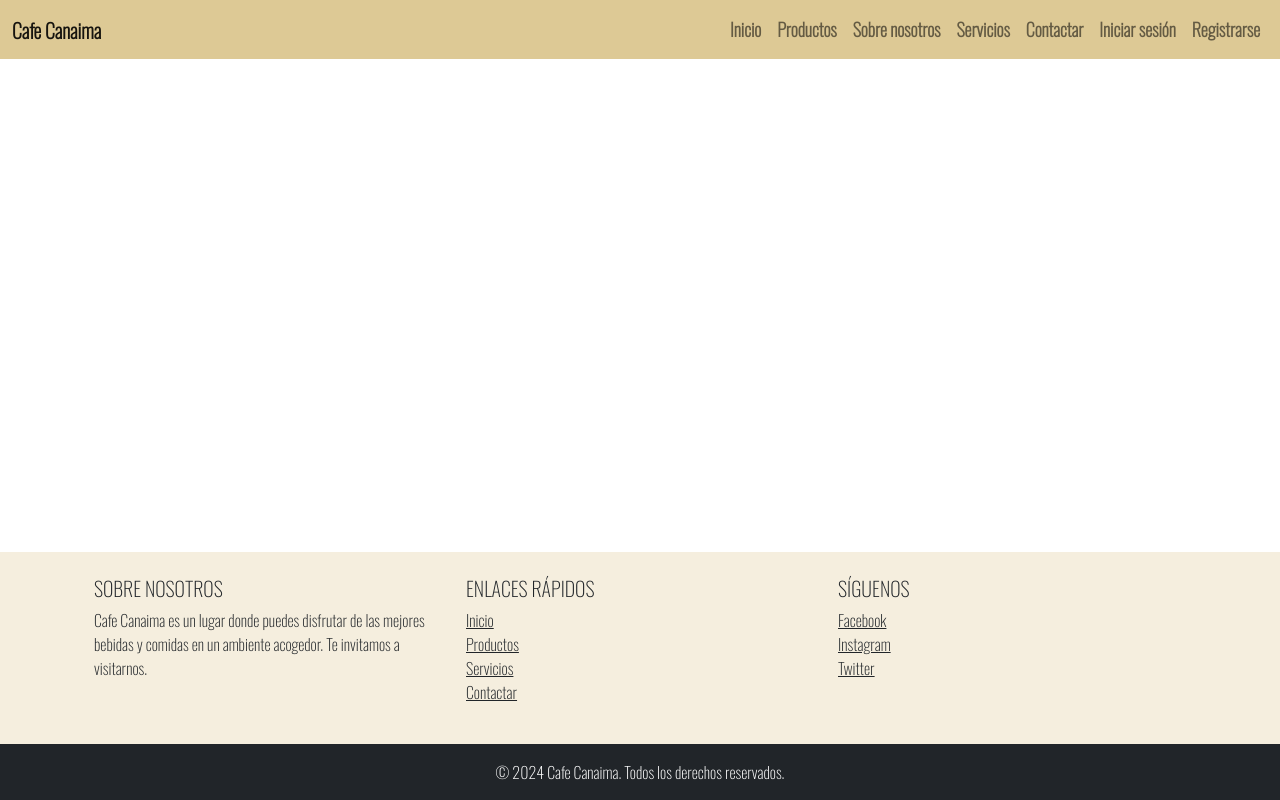
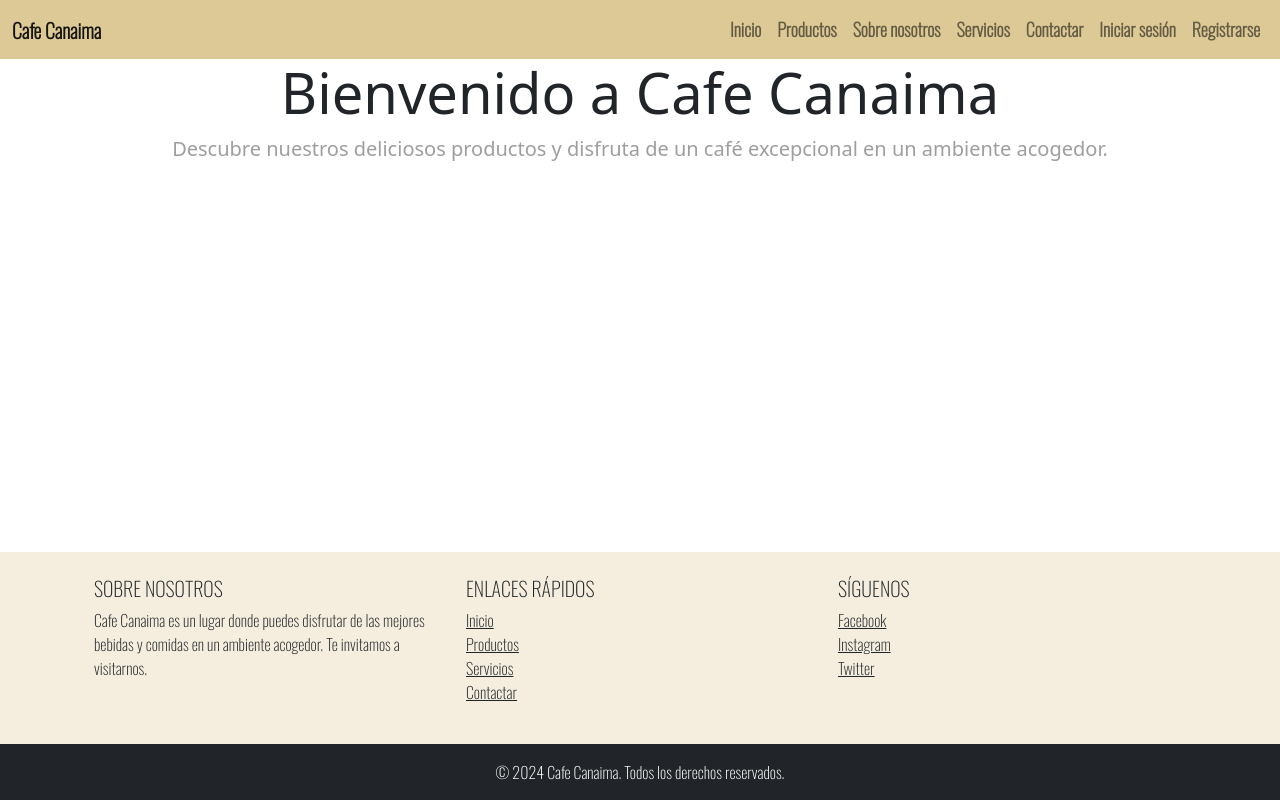
Before and after one commit to soutAle/Cafe-Canaima, a React app: page / in a window 1280 px wide. Built offline with nearby package versions, Linux system fonts and the light colour scheme; no server answers.

Commit message:
starting home view

```diff
--- a/src/front/js/pages/home.js
+++ b/src/front/js/pages/home.js
@@ -7,8 +7,17 @@ export const Home = () => {
 	const { store, actions } = useContext(Context);
 
 	return (
-		<div className="text-center mt-5 box-container-home">
-
+		<div className="big-one-container">
+			<div className="contiainer text-center box-container-header">
+				<div className="content-box">
+					<div className="col-12">
+						<h1 className="display-4">Bienvenido a Cafe Canaima</h1>
+						<p className="lead">
+							Descubre nuestros deliciosos productos y disfruta de un café excepcional en un ambiente acogedor.
+						</p>
+					</div>
+				</div>
+			</div>
 		</div>
 	);
 };
--- a/src/front/styles/home.css
+++ b/src/front/styles/home.css
@@ -5,3 +5,6 @@
     one more css for each page that will contain the selected used
     on that page only (the ones not reused in other pages).
 */
+.lead{
+    color: rgb(160, 157, 157);
+}
```
